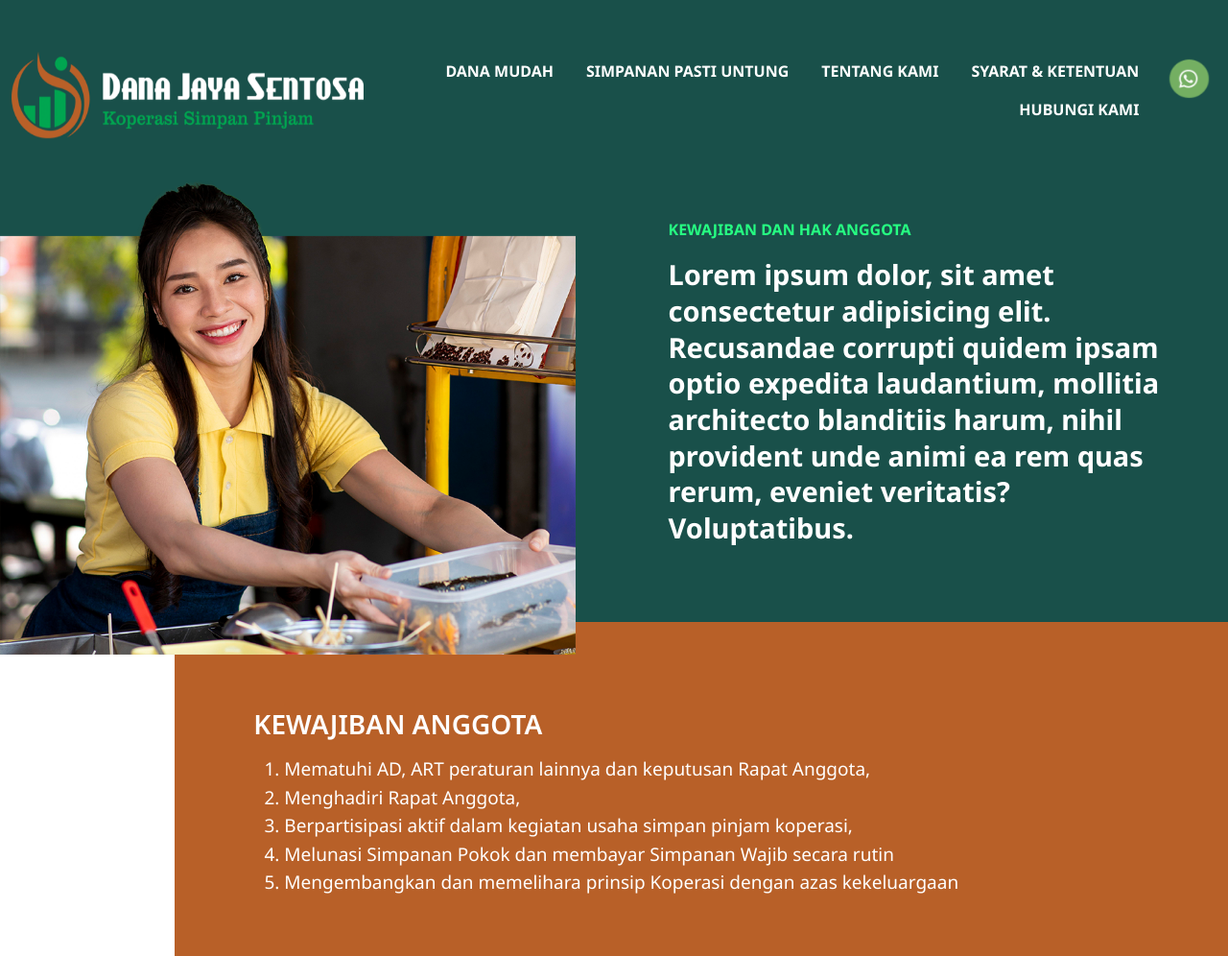
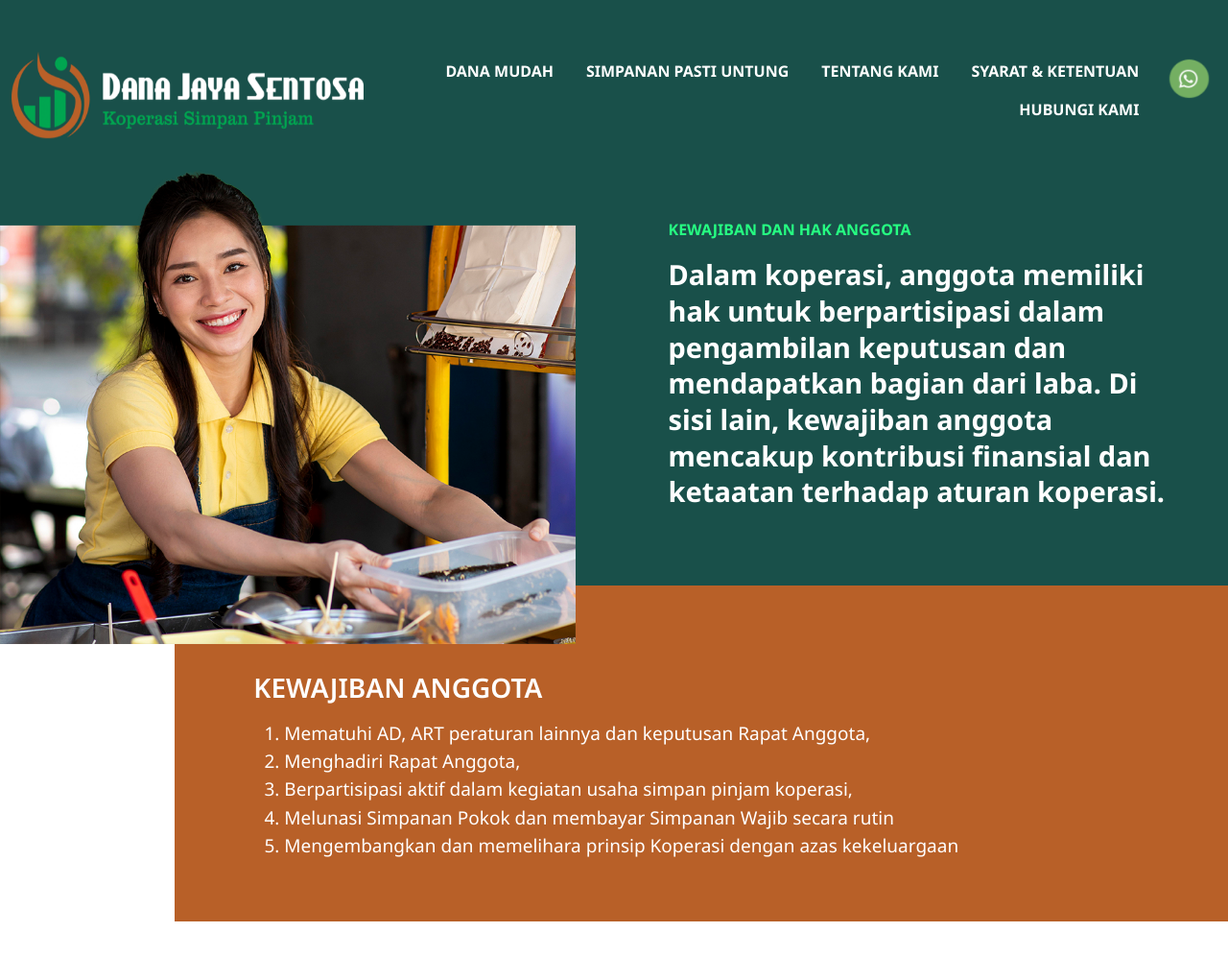
Before and after one commit to ilhamsyah09/dana-jaya-sentosa, a PHP site: a page that uses kewajiban&hak.php in a window 1280 px wide. Shown: the top 996 px of the page at 96% size. Run offline with PHP 8.4, Linux system fonts and the light colour scheme; some libraries are stand-ins or nearby versions.

Commit message:
rev text

```diff
--- a/kewajiban&hak.php
+++ b/kewajiban&hak.php
@@ -11,8 +11,8 @@
                 <div class="inside-content">
                     <div class="right-caption wow animate__animated animate__fadeInRight" data-wow-delay="0.7s" data-wow-offset="10">
                         <h4>KEWAJIBAN DAN HAK ANGGOTA</h4>
-                        <h3>Lorem ipsum dolor, sit amet consectetur adipisicing elit. Recusandae corrupti quidem ipsam optio expedita laudantium, mollitia architecto blanditiis harum, nihil provident unde animi ea rem quas rerum, eveniet veritatis? Voluptatibus.
-                        </h3>
+                        <h3>
+                            Dalam koperasi, anggota memiliki hak untuk berpartisipasi dalam pengambilan keputusan dan mendapatkan bagian dari laba. Di sisi lain, kewajiban anggota mencakup kontribusi finansial dan ketaatan terhadap aturan koperasi.</h3>
                     </div>
                 </div>
             </div>
```
